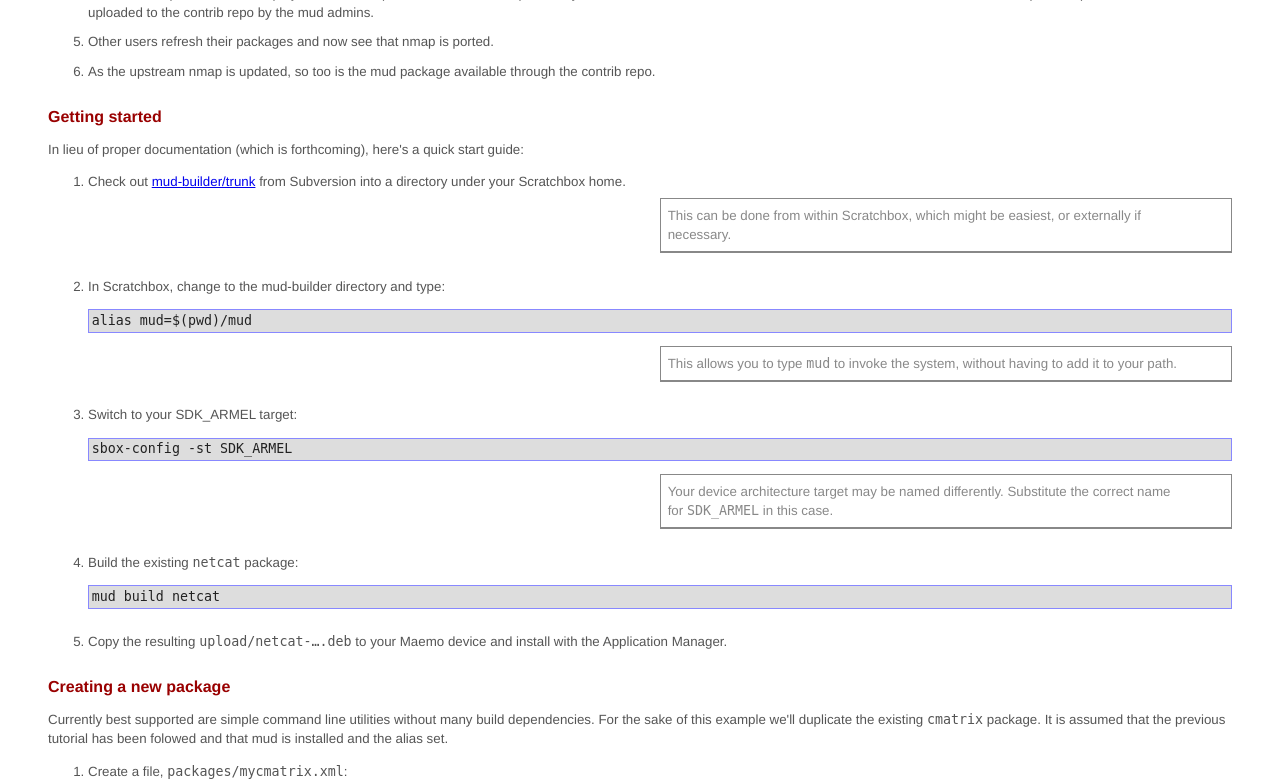
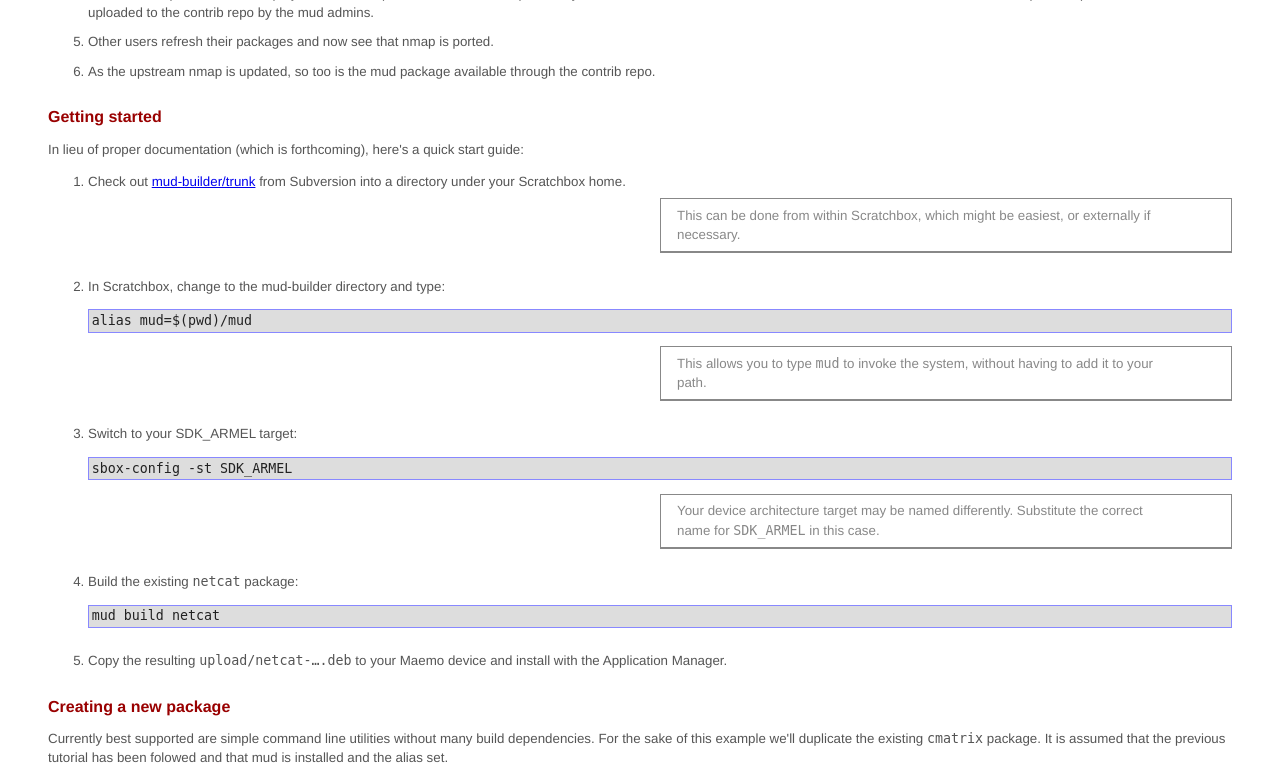
Before and after one commit to GrahamCobb/maemo-mud-builder, a PHP site: page / in a window 1280 px wide. Shown: the part 488-1272 px from the top of the page. Run offline with PHP 8.4, Linux system fonts and the light colour scheme.

Commit message:
Tweak styles

```diff
--- a/www/style.css
+++ b/www/style.css
@@ -31,7 +31,7 @@ li {
 
 li span.note {
     display:      block;
-    padding:      0.5em 4em 0.5em 0.5em;
+    padding:      0.5em 4em 0.5em 16px;
     margin:       0.5em 0px 1em 50%;
     border:       1px solid #888;
     border-bottom: 2px solid #888;
```
Also changed, not shown: www/alert.png (added).
